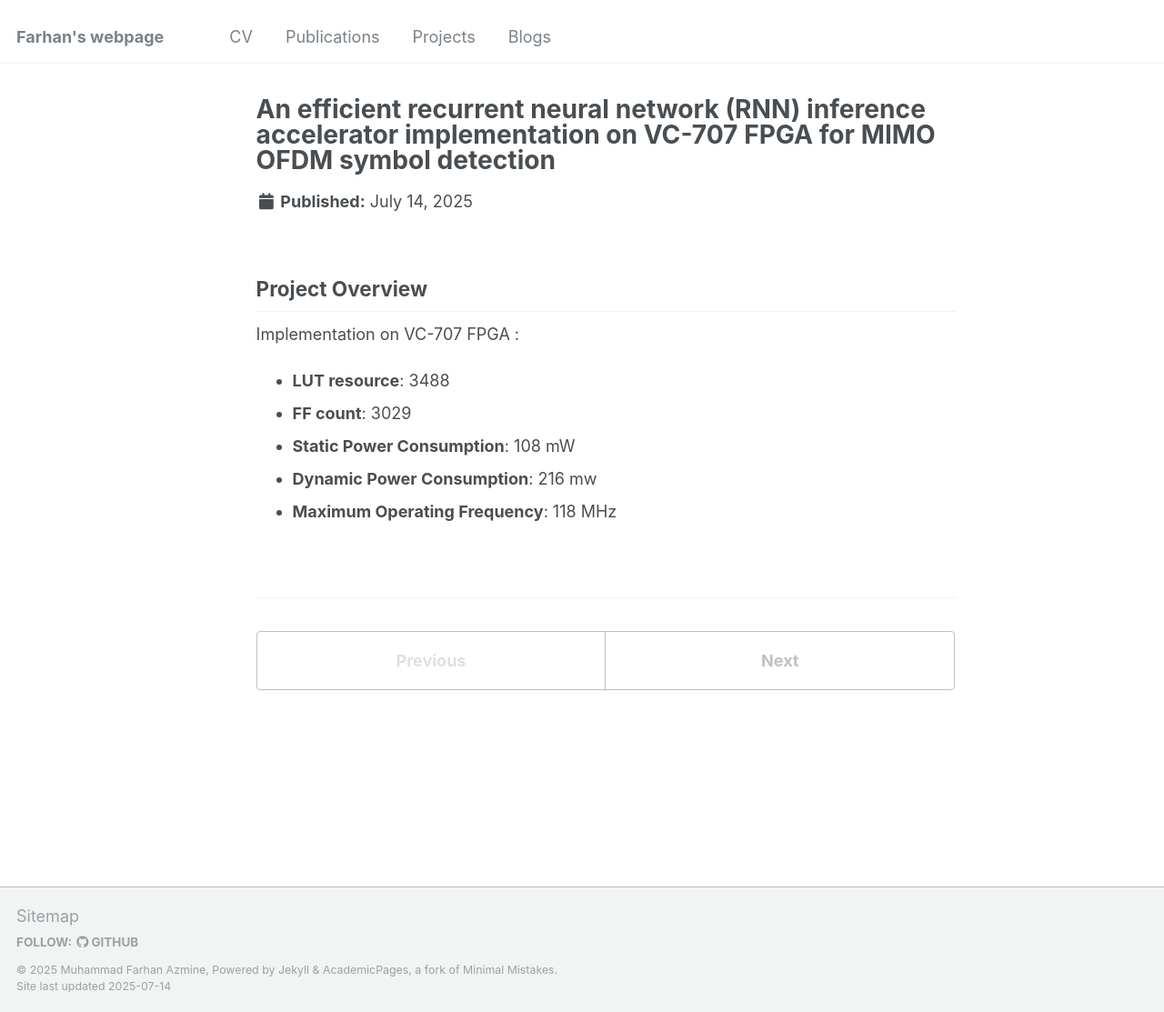
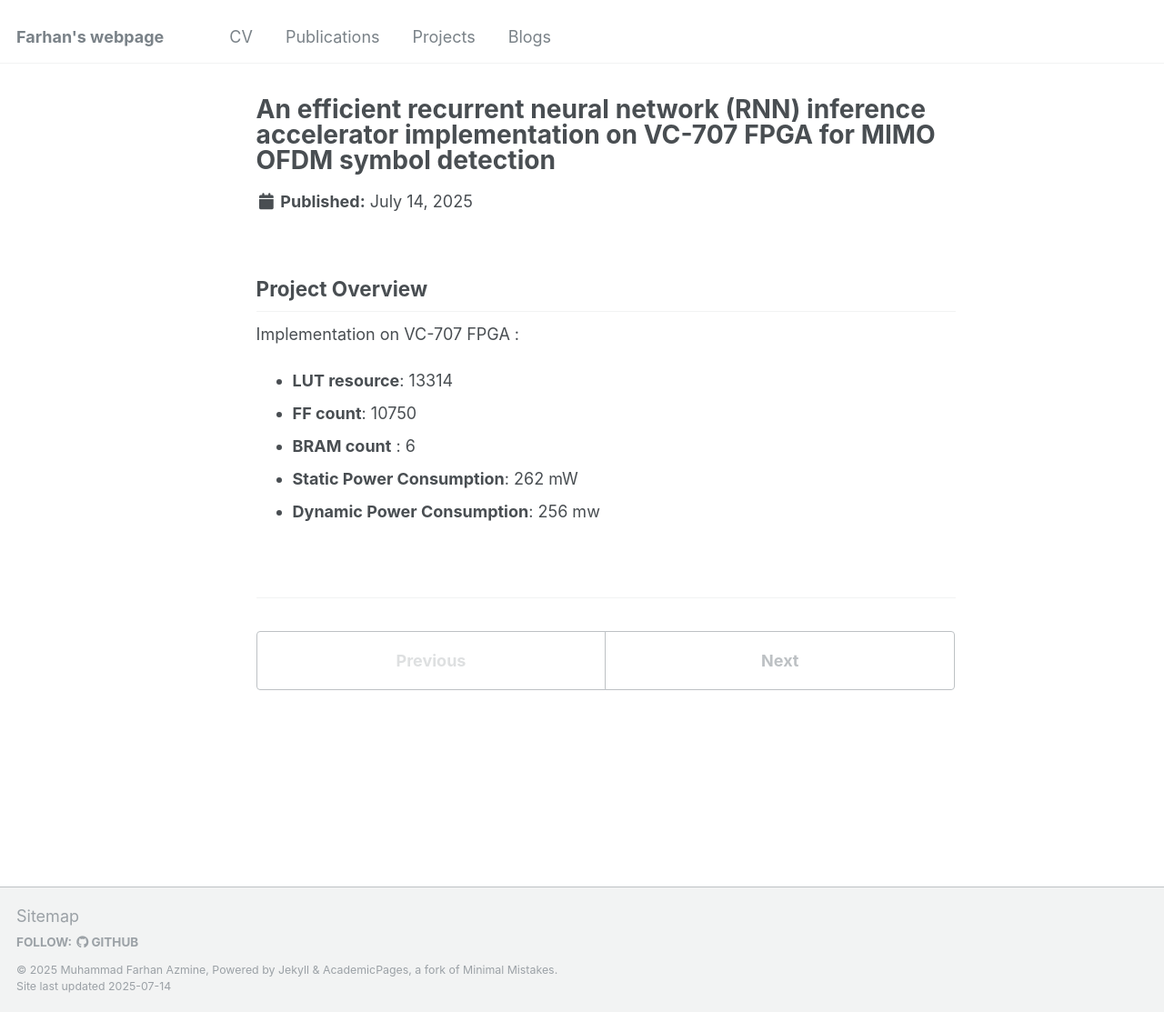
Before and after one commit to muhammadfarhan720/web-profile, a Jekyll site: the page built from _projects/bandgap-design - Copy.md, in a window 1280 px wide and 1113 px high. Shown: the whole window at 91% size. Built offline with Jekyll 4.4.1, drawn with Linux system fonts in a browser that asks for light colours.

Commit message:
Update bandgap-design - Copy.md

```diff
--- a/_projects/bandgap-design - Copy.md
+++ b/_projects/bandgap-design - Copy.md
@@ -10,8 +10,8 @@ order: 2
 
 Implementation on VC-707 FPGA :
 
-- **LUT resource**: 3488
-- **FF count**: 3029
-- **Static Power Consumption**: 108 mW
-- **Dynamic Power Consumption**: 216 mw
-- **Maximum Operating Frequency**: 118 MHz
+- **LUT resource**: 13314
+- **FF count**: 10750
+- **BRAM count** : 6
+- **Static Power Consumption**: 262 mW
+- **Dynamic Power Consumption**: 256 mw
```
